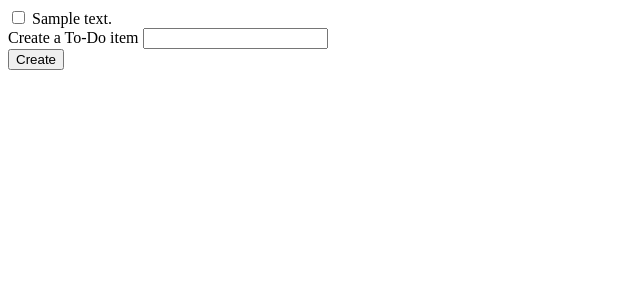
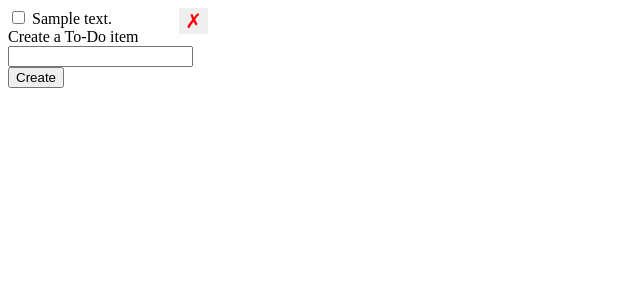
Before and after one commit to alexandredgns/todo-app-flask, a Flask app: page / in a window 1280 px wide. Shown: the top 300 px of the page, without its empty margins (0-640 px from the left). Run offline with Flask 3, Linux system fonts and the light colour scheme; tables that the repository leaves empty hold one stand-in row (values such as "Sample post").

Commit message:
Deletion created - CRUD completed

```diff
--- a/app.py
+++ b/app.py
@@ -1,7 +1,8 @@
-from flask import Flask, render_template, request, redirect, url_for
+from flask import Flask, render_template, request, redirect, url_for, jsonify, abort
 from flask_sqlalchemy import SQLAlchemy
 from flask_migrate import Migrate
 import os
+import sys
 
 app = Flask(__name__)
 app.config['SQLALCHEMY_DATABASE_URI'] = (
@@ -59,3 +60,18 @@ def set_completed_todo(todo_id):
     finally:
         db.session.close()
     return redirect(url_for('index'))
+
+@app.route('/todos/<todo_id>/delete-todo', methods=['DELETE'])
+def delete_todo(todo_id):
+    try:
+        todo = Todo.query.get(todo_id)
+        if not todo:
+            abort(404)
+        db.session.delete(todo)
+        db.session.commit()
+    except:
+        db.session.rollback()
+        print(sys.exc_info())
+    finally:
+        db.session.close()
+    return jsonify({ 'success': True })
--- a/templates/index.html
+++ b/templates/index.html
@@ -6,6 +6,19 @@
             list-style: none;
             padding: 0;
             margin: 0;
+            width: 200px;
+        }
+        li {
+            clear: both;
+        }
+        li button {
+            -webkit-appearance: none;
+            border: none;
+            outline: none;
+            color: red;
+            float: right;
+            cursor: pointer;
+            font-size: 20px;
         }
     </style>
   </head>
@@ -14,7 +27,10 @@
     <ul id="todos">
       {% for d in data %}
       <li>
-        <input class="check-completed" data-id="{{ d.id }}" type="checkbox" {% if d.complete %} checked {% endif %}/> {{ d.description }}
+        <input class="check-completed" data-id="{{ d.id }}" type="checkbox"
+        {% if d.complete %} checked {% endif %}/>
+        {{ d.description }}
+        <button class="delete-item" data-id="{{ d.id }}">&cross;</button>
       </li>
       {% endfor %}
     </ul>
@@ -30,6 +46,26 @@
         </form>
     </div>
     <script>
+        const deleteItens = document.querySelectorAll('.delete-item');
+        for (let i = 0; i < deleteItens.length; i++){
+            const deleteItem = deleteItens[i];
+            deleteItem.onclick = function(e) {
+                console.log('event', e);
+                const todoID = e.target.dataset['id'];
+                fetch('/todos/' + todoID + '/delete-todo', {
+                    method: 'DELETE'
+                })
+                .then(response => response.json())
+                .then(data => {
+                    if (data.success) {
+                        location.reload();
+                    } else {
+                        alert('Error deleting');
+                    }
+                })
+            }
+        }
+
         const checkboxes = document.querySelectorAll('.check-completed');
         for (let i = 0; i < checkboxes.length; i++) {
             const checkbox = checkboxes[i];
```
